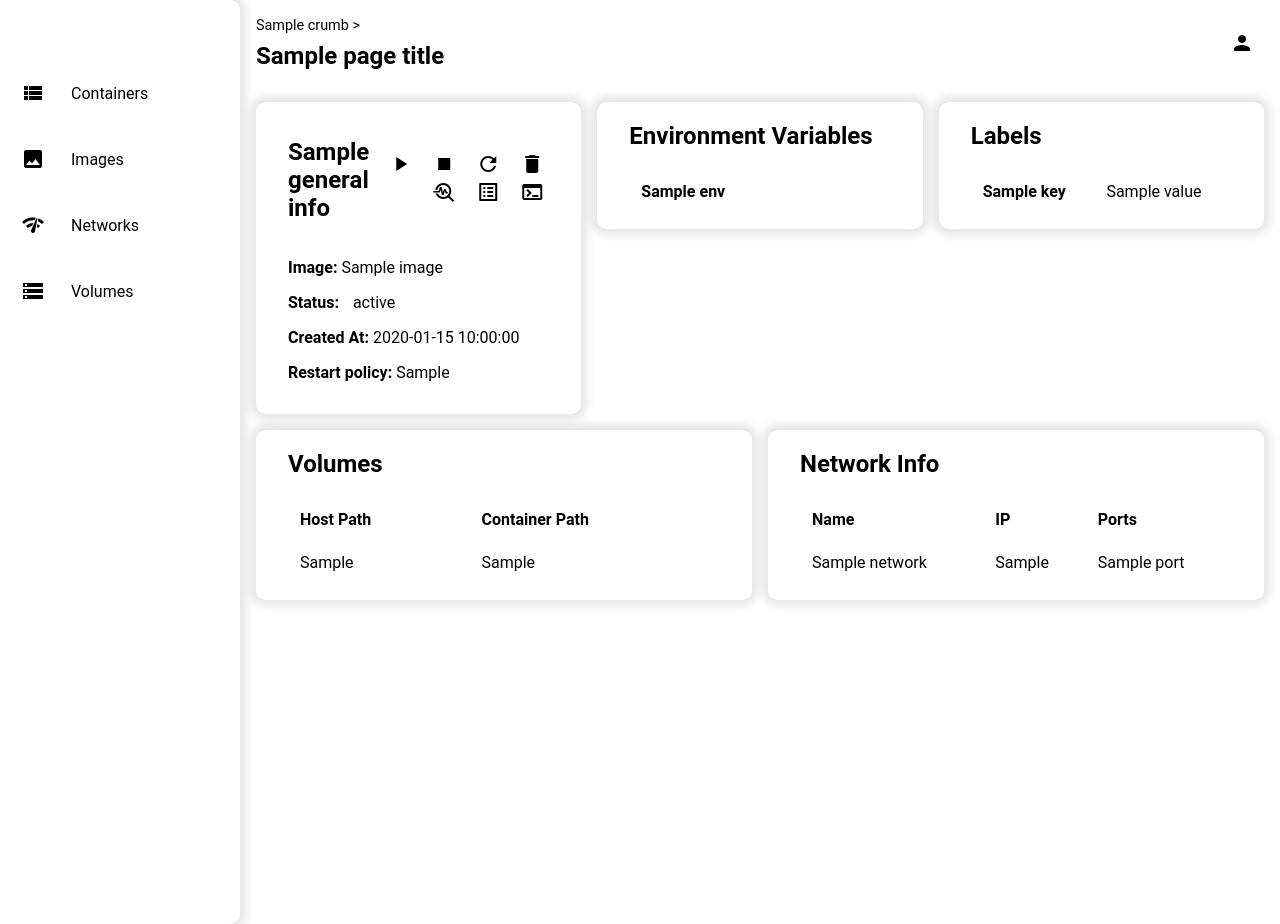
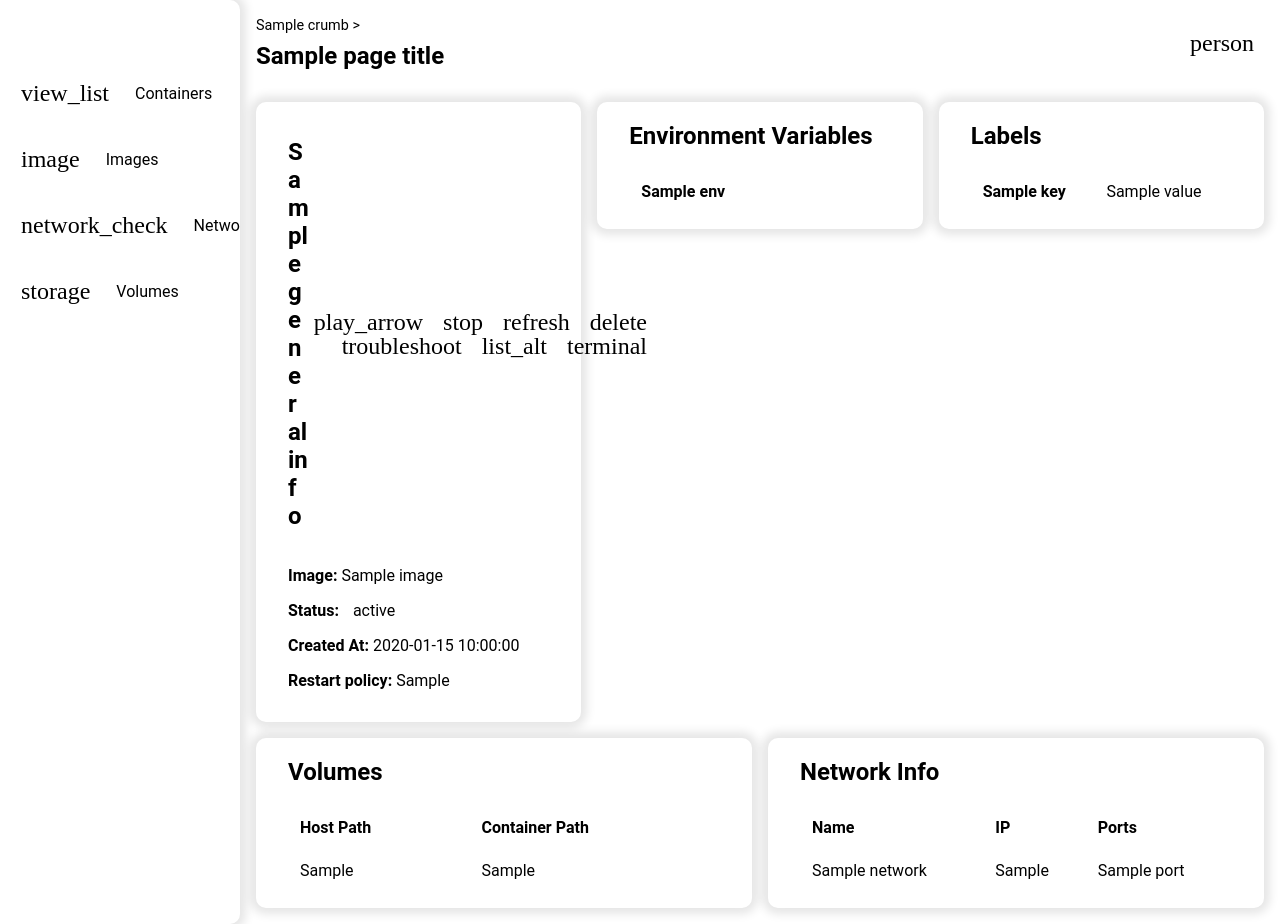
Before and after one commit to danylo829/Containery, a Python web app: template src/app/modules/main/container/templates/container/info.html in a window 1280 px wide. Run offline with Jinja, Linux system fonts and the light colour scheme; the template is opened without the code that fills it: most values are stand-ins (such as "Sample title", 1, 10 or a date in 2020); some web fonts are replaced.

Commit message:
[style] Refactor icons, switched from CDN to local font (icon) file

```diff
--- a/src/app/modules/main/container/templates/container/info.html
+++ b/src/app/modules/main/container/templates/container/info.html
@@ -15,28 +15,28 @@
                     <div>
                         <!-- Start Container -->
                         <a class="start-btn" data-id="{{ container.general_info.id }}">
-                            <span class="material-icons icon-button">play_arrow</span>
+                            <span class="material-symbols-outlined icon-button">play_arrow</span>
                         </a>
 
                         <!-- Stop Container -->
                         <a class="stop-btn" data-id="{{ container.general_info.id }}">
-                            <span class="material-icons icon-button">stop</span>
+                            <span class="material-symbols-outlined icon-button">stop</span>
                         </a>
 
                         <!-- Restart Container -->
                         <a class="restart-btn" data-id="{{ container.general_info.id }}">
-                            <span class="material-icons icon-button">refresh</span>
+                            <span class="material-symbols-outlined icon-button">refresh</span>
                         </a>
 
                         <!-- Delete/Kill Container -->
                         <a class="delete-btn" data-id="{{ container.general_info.id }}">
-                            <span class="material-icons icon-button delete">delete</span>
+                            <span class="material-symbols-outlined icon-button delete">delete</span>
                         </a>
                     </div>
                     <div>
-                        <a href="{{ url_for('main.container.logs', id=container.general_info.id) }}"><span class="material-icons icon-button">troubleshoot</span></a> <!-- Logs -->
-                        <a href="{{ url_for('main.container.processes', id=container.general_info.id) }}"><span class="material-icons icon-button">list_alt</span></a> <!-- Processes -->
-                        <a href="{{ url_for('main.container.console', id=container.general_info.id) }}"><span class="material-icons icon-button">terminal</span></a> <!-- Terminal -->
+                        <a href="{{ url_for('main.container.logs', id=container.general_info.id) }}"><span class="material-symbols-outlined icon-button">troubleshoot</span></a> <!-- Logs -->
+                        <a href="{{ url_for('main.container.processes', id=container.general_info.id) }}"><span class="material-symbols-outlined icon-button">list_alt</span></a> <!-- Processes -->
+                        <a href="{{ url_for('main.container.console', id=container.general_info.id) }}"><span class="material-symbols-outlined icon-button">terminal</span></a> <!-- Terminal -->
                     </div>
                 </div>
             </div>
--- a/src/app/modules/main/container/templates/container/processes.html
+++ b/src/app/modules/main/container/templates/container/processes.html
@@ -8,7 +8,7 @@
 <div class="content-box">
     <div class="search-box">
         <input type="text" id="search" placeholder="Search">
-        <a id="refresh-page-btn"><span class="material-icons">restart_alt</span></a>
+        <a id="refresh-page-btn"><span class="material-symbols-outlined">restart_alt</span></a>
     </div>
     <div class="table-box {{ 'constrained' if PersonalSettings.get_setting(current_user.id, 'constrain_tables_view') == 'true' else '' }}">
         <table id="process-table">
--- a/src/app/modules/main/image/templates/image/info.html
+++ b/src/app/modules/main/image/templates/image/info.html
@@ -12,7 +12,7 @@
                 <h2>{{ image.repo_tags[0] }}</h2>
                 <div class="actions">
                     <div>
-                        <a href="#"><span class="material-icons icon-button delete">delete</span></a> <!-- Delete -->
+                        <a href="#"><span class="material-symbols-outlined icon-button delete">delete</span></a> <!-- Delete -->
                     </div>
                 </div>
             </div>
--- a/src/app/modules/main/image/templates/image/table.html
+++ b/src/app/modules/main/image/templates/image/table.html
@@ -8,7 +8,7 @@
 <div class="content-box">
     <div class="search-box">
         <input type="text" id="search" placeholder="Search">
-        <a id="refresh-page-btn"><span class="material-icons">restart_alt</span></a>
+        <a id="refresh-page-btn"><span class="material-symbols-outlined">restart_alt</span></a>
     </div>
     <div class="table-box {{ 'constrained' if PersonalSettings.get_setting(current_user.id, 'constrain_tables_view') == 'true' else '' }}">
         <table id="image-table">
--- a/src/app/modules/main/network/templates/network/info.html
+++ b/src/app/modules/main/network/templates/network/info.html
@@ -12,7 +12,7 @@
                 <h2>{{ network.Name }}</h2>
                 <div class="actions">
                     <div>
-                        <a href="#"><span class="material-icons icon-button delete">delete</span></a> <!-- Delete -->
+                        <a href="#"><span class="material-symbols-outlined icon-button delete">delete</span></a> <!-- Delete -->
                     </div>
                 </div>
             </div>
--- a/src/app/modules/main/network/templates/network/table.html
+++ b/src/app/modules/main/network/templates/network/table.html
@@ -8,7 +8,7 @@
 <div class="content-box">
     <div class="search-box">
         <input type="text" id="search" placeholder="Search">
-        <a id="refresh-page-btn"><span class="material-icons">restart_alt</span></a>
+        <a id="refresh-page-btn"><span class="material-symbols-outlined">restart_alt</span></a>
     </div>
     <div class="table-box {{ 'constrained' if PersonalSettings.get_setting(current_user.id, 'constrain_tables_view') == 'true' else '' }}">
         <table id="network-table">
--- a/src/app/modules/main/volume/templates/volume/table.html
+++ b/src/app/modules/main/volume/templates/volume/table.html
@@ -8,7 +8,7 @@
 <div class="content-box">
     <div class="search-box">
         <input type="text" id="search" placeholder="Search">
-        <a id="refresh-page-btn"><span class="material-icons">restart_alt</span></a>
+        <a id="refresh-page-btn"><span class="material-symbols-outlined">restart_alt</span></a>
     </div>
     <div class="table-box {{ 'constrained' if PersonalSettings.get_setting(current_user.id, 'constrain_tables_view') == 'true' else '' }}">
         <table id="volume-table">
--- a/src/app/modules/user/templates/user/table.html
+++ b/src/app/modules/user/templates/user/table.html
@@ -10,12 +10,12 @@
         <input type="text" id="search" placeholder="Search">
          <div class="table-actions">
             {% if current_user.has_permission(Permissions.USER_ADD) %}
-                <a href="{{ url_for('user.add') }}"><span class="material-icons">person_add</span></a>
+                <a href="{{ url_for('user.add') }}"><span class="material-symbols-outlined">person_add</span></a>
             {% endif %}
             {% if current_user.has_permission(Permissions.ROLE_VIEW_LIST) %}
-                <a href="{{ url_for('user.get_role_list') }}"><span class="material-icons" title="Roles">badge</span></a>
+                <a href="{{ url_for('user.get_role_list') }}"><span class="material-symbols-outlined" title="Roles">badge</span></a>
             {% endif %}
-            <a id="refresh-page-btn"><span class="material-icons">restart_alt</span></a>
+            <a id="refresh-page-btn"><span class="material-symbols-outlined">restart_alt</span></a>
          </div>
     </div>
     <div class="table-box {{ 'constrained' if PersonalSettings.get_setting(current_user.id, 'constrain_tables_view') == 'true' else '' }}">
--- a/src/app/modules/user/templates/user/table_role.html
+++ b/src/app/modules/user/templates/user/table_role.html
@@ -10,9 +10,9 @@
         <input type="text" id="search" placeholder="Search">
         <div class="table-actions">
             {% if current_user.has_permission(Permissions.ROLE_ADD) %}
-                <a href="{{ url_for('user.add_role') }}"><span class="material-icons">add</span></a>
+                <a href="{{ url_for('user.add_role') }}"><span class="material-symbols-outlined">add</span></a>
             {% endif %}
-            <a id="refresh-page-btn"><span class="material-icons">restart_alt</span></a>
+            <a id="refresh-page-btn"><span class="material-symbols-outlined">restart_alt</span></a>
         </div>
     </div>
     <div class="table-box {{ 'constrained' if PersonalSettings.get_setting(current_user.id, 'constrain_tables_view') == 'true' else '' }}">
--- a/src/app/modules/user/templates/user/view_profile.html
+++ b/src/app/modules/user/templates/user/view_profile.html
@@ -18,7 +18,7 @@
                     <button type="submit" style="display:none;"></button>
 
                     <a onclick="document.getElementById('delete-form-{{ user.id }}').submit();">
-                        <span class="material-icons icon-button delete">delete</span>
+                        <span class="material-symbols-outlined icon-button delete">delete</span>
                     </a>
                 </form>
             </div>
@@ -30,7 +30,7 @@
             <div class="role-item" id="role-item-{{ role.id }}">
                 <span class="role-badge">{{ role.name }}</span>
                 <a class="delete-role" data-role-id="{{ role.id }}">
-                    <span class="material-icons delete">cancel</span>
+                    <span class="material-symbols-outlined delete">do_not_disturb_on</span>
                 </a>
             </div>
         {% endfor %}
--- a/src/app/modules/user/templates/user/view_role.html
+++ b/src/app/modules/user/templates/user/view_role.html
@@ -16,7 +16,7 @@
         <div id="role-edit-top-bar">
             <h2>Edit</h2>
             <a id="delete-role-btn" data-role-id="{{ role.id }}" data-role-name="{{ role.name }}">
-                <span class="material-icons icon-button delete">delete</span>
+                <span class="material-symbols-outlined icon-button delete">delete</span>
             </a>
         </div>
         <form method="POST" action="{{ url_for('user.view_role', id=role.id) }}">
--- a/src/app/static/styles/base.css
+++ b/src/app/static/styles/base.css
@@ -1,3 +1,17 @@
+.material-symbols-outlined {
+    font-family: 'Material Symbols Outlined';
+    font-weight: normal;
+    font-style: normal;
+    font-size: 24px;  /* Preferred icon size */
+    display: inline-block;
+    line-height: 1;
+    text-transform: none;
+    letter-spacing: normal;
+    word-wrap: normal;
+    white-space: nowrap;
+    direction: ltr;
+  }
+
 body {
     margin: 0;
     font-family: 'Roboto', sans-serif;
@@ -470,7 +484,7 @@
     color: var(--text-color) !important;
 }
 
-.dashboard-button .material-icons {
+.dashboard-button .material-symbols-outlined {
     font-size: 2rem;
 }
 
@@ -500,7 +514,7 @@
 }
 
 /* Smaller spinner inside the h2 */
-h2 .loading-spinner .material-icons {
+h2 .loading-spinner .material-symbols-outlined {
     font-size: 1.5rem;
 }
 
@@ -561,7 +575,7 @@
     box-shadow: 0 0 10px 6px rgba(0, 0, 0, 0.1);
 }
 
-.material-icons {
+.material-symbols-outlined {
     color: var(--text-color);
 }
 
--- a/src/app/templates/error.html
+++ b/src/app/templates/error.html
@@ -7,7 +7,7 @@
     <div class="content-box">
         <div class="error-container">
             <div class="error-box">
-                <span class="material-icons error-icon">error_outline</span>
+                <span class="material-symbols-outlined error-icon">error_outline</span>
                 <h1 class="error-code">{{ code }}</h1>
             </div>
             <p class="error-text">{{ message }}</p>
--- a/src/app/templates/main.html
+++ b/src/app/templates/main.html
@@ -10,7 +10,14 @@
     <link rel="stylesheet" href="{{ url_for('static', filename='styles/colors/' + PersonalSettings.get_setting(current_user.id, 'theme').lower() + '.css') }}">
     <link rel="stylesheet" href="{{ url_for('static', filename='styles/base.css') }}">
     <link rel="stylesheet" href="{{ url_for('static', filename='styles/modal.css') }}">
-    <link rel="stylesheet" href="https://fonts.googleapis.com/icon?family=Material+Icons">
+
+    <style>
+        @font-face {
+            font-family: 'Material Symbols Outlined';
+            font-style: normal;
+            src: url("{{ url_for('static', filename='styles/material-icons.woff2') }}") format('woff');
+        }
+    </style>
 
     <script src="{{ url_for('static', filename='js/base.js') }}"></script>
     {% block custom_header %}
@@ -20,22 +27,22 @@
     <div class="container">
         <aside class="sidebar{{ ' closed' if session.get('sidebar_state', 'open') == 'closed' else '' }}">
             <div class="sidebar-header">
-                <button id="menu-toggle" class="material-icons">chevron_left</button>
+                <button id="menu-toggle" class="material-symbols-outlined">chevron_left</button>
                 <a href="{{ url_for('main.dashboard.index') }}"><h2 class="sidebar-title">Containery</h2></a>
             </div>
             <nav class="nav-menu">
                 <ul>
-                    <li><a href="{{ url_for('main.container.get_list') }}"><span class="material-icons nav-icon">view_list</span><span class="nav-text">Containers</span></a></li>
-                    <li><a href="{{ url_for('main.image.get_list') }}"><span class="material-icons nav-icon">image</span><span class="nav-text">Images</span></a></li>
-                    <li><a href="{{ url_for('main.network.get_list') }}"><span class="material-icons nav-icon">network_check</span><span class="nav-text">Networks</span></a></li>
-                    <li><a href="{{ url_for('main.volume.get_list') }}"><span class="material-icons nav-icon">storage</span><span class="nav-text">Volumes</span></a></li>
+                    <li><a href="{{ url_for('main.container.get_list') }}"><span class="material-symbols-outlined nav-icon">view_list</span><span class="nav-text">Containers</span></a></li>
+                    <li><a href="{{ url_for('main.image.get_list') }}"><span class="material-symbols-outlined nav-icon">image</span><span class="nav-text">Images</span></a></li>
+                    <li><a href="{{ url_for('main.network.get_list') }}"><span class="material-symbols-outlined nav-icon">network_check</span><span class="nav-text">Networks</span></a></li>
+                    <li><a href="{{ url_for('main.volume.get_list') }}"><span class="material-symbols-outlined nav-icon">storage</span><span class="nav-text">Volumes</span></a></li>
                     <hr>
                     {% if current_user.has_permission(Permissions.USER_VIEW_LIST) %}
-                        <li><a href="{{ url_for('user.get_list') }}"><span class="material-icons nav-icon">group</span><span class="nav-text">Users</span></a></li>
+                        <li><a href="{{ url_for('user.get_list') }}"><span class="material-symbols-outlined nav-icon">group</span><span class="nav-text">Users</span></a></li>
                     {% endif %}
 
                     {% if current_user.has_permission(Permissions.GLOBAL_SETTINGS_VIEW) %}
-                        <li><a href="#"><span class="material-icons nav-icon">settings</span><span class="nav-text">Settings</span></a></li>
+                        <li><a href="#"><span class="material-symbols-outlined nav-icon">settings</span><span class="nav-text">Settings</span></a></li>
                     {% endif %}
                 </ul>
             </nav>
@@ -52,14 +59,14 @@
                             {% endif %}
                         {% endfor %}
                     </nav>
-                    <h2>{{ page_title }} <span class="loading-spinner"><span class="material-icons">autorenew</span></span></h2>
+                    <h2>{{ page_title }} <span class="loading-spinner"><span class="material-symbols-outlined">autorenew</span></span></h2>
                 </div>
                 <div class="user-section">
-                    <span class="material-icons user-icon">person</span>
+                    <span class="material-symbols-outlined user-icon">person</span>
                     <div class="user-panel" id="userPanel">
                         <a href="{{ url_for('user.profile') }}">{{ current_user.username }}</a>
                         <a href="{{ url_for('auth.logout') }}">
-                            <span class="material-icons">
+                            <span class="material-symbols-outlined">
                                 logout
                             </span>
                         </a>
@@ -75,7 +82,7 @@
     <!-- Confirmation Modal -->
     <div id="confirmationModal" class="modal">
         <div class="modal-content">
-            <span class="material-icons icon-button delete close">close</span>
+            <span class="material-symbols-outlined icon-button delete close">close</span>
             <h2 id="modalTitle">Confirmation</h2>
             <p id="modalQuestion">Are you sure you want to perform this action?</p>
             <button id="cancelBtn" class="btn">Cancel</button>
```
Also changed, not shown: src/app/modules/main/container/templates/container/table.html (+4 -4 lines), src/app/modules/main/dashboard/templates/dashboard.html (+4 -4 lines), 1 other file.
